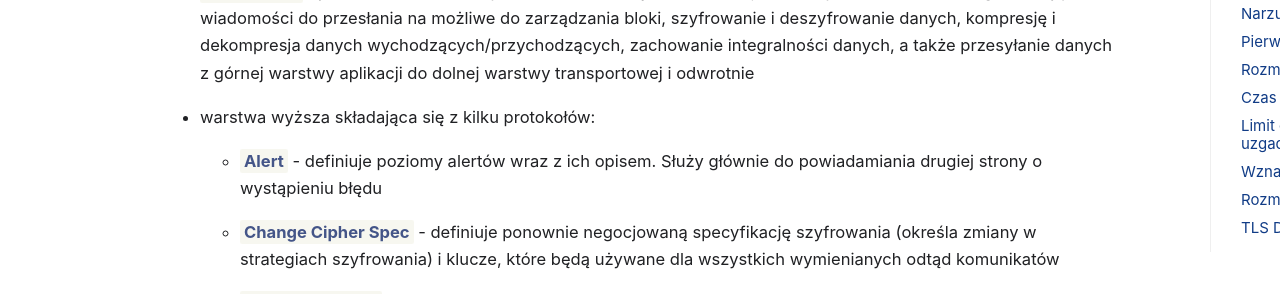
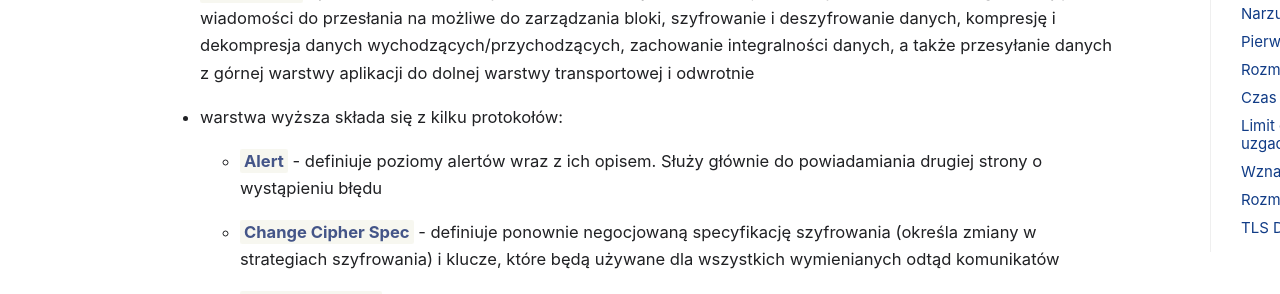
Before and after one commit to git04112019/trimstray.github.io, a Jekyll site: the page built from _posts/2019-07-21-nginx-optymalizacja_sesji_ssl-tls.md, in a window 1280 px wide and 900 px high, scrolled down 2981 px. Shown: the part 153-447 px from the top of the window. Built offline with Jekyll 4.4.1, drawn with Linux system fonts in a browser that asks for light colours; comment, search, counter and statistics services are not loaded.

Commit message:
uncommited changes - signed-off-by: trimstray <trimstray@gmail.com>

```diff
--- a/_posts/2019-07-21-nginx-optymalizacja_sesji_ssl-tls.md
+++ b/_posts/2019-07-21-nginx-optymalizacja_sesji_ssl-tls.md
@@ -45,7 +45,7 @@ Widzimy, że protokół TLS znajduje się pomiędzy warstwą aplikacji a warstw
 
 - <span class="h-a">TCP Record</span> - jest to dolna warstwa protokołu, która leży nad warstwą TCP i odpowiada m.in. za fragmentację wiadomości do przesłania na możliwe do zarządzania bloki, szyfrowanie i deszyfrowanie danych, kompresję i dekompresja danych wychodzących/przychodzących, zachowanie integralności danych, a także przesyłanie danych z górnej warstwy aplikacji do dolnej warstwy transportowej i odwrotnie
 
-- warstwa wyższa składająca się z kilku protokołów:
+- warstwa wyższa składa się z kilku protokołów:
 
   - <span class="h-a">Alert</span> - definiuje poziomy alertów wraz z ich opisem. Służy głównie do powiadamiania drugiej strony o wystąpieniu błędu
 
```
